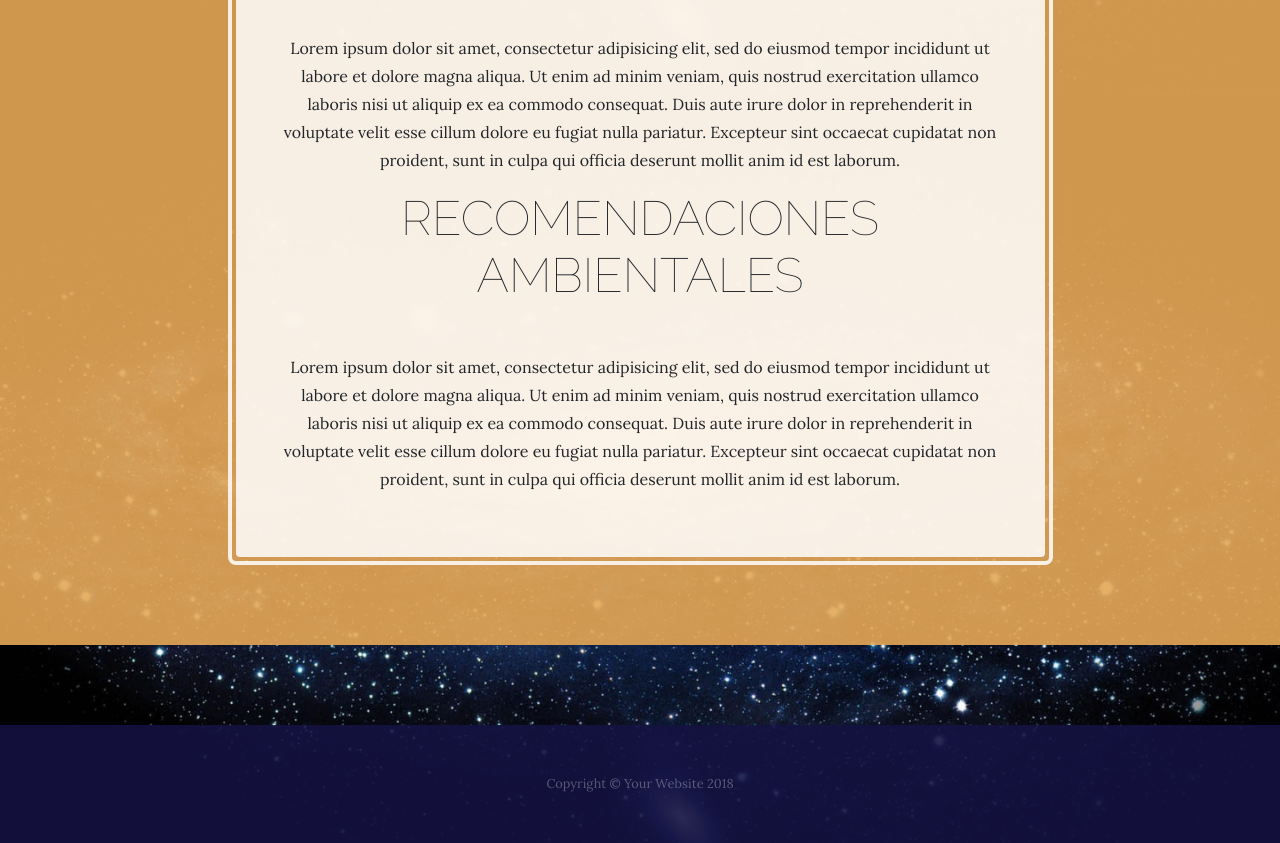
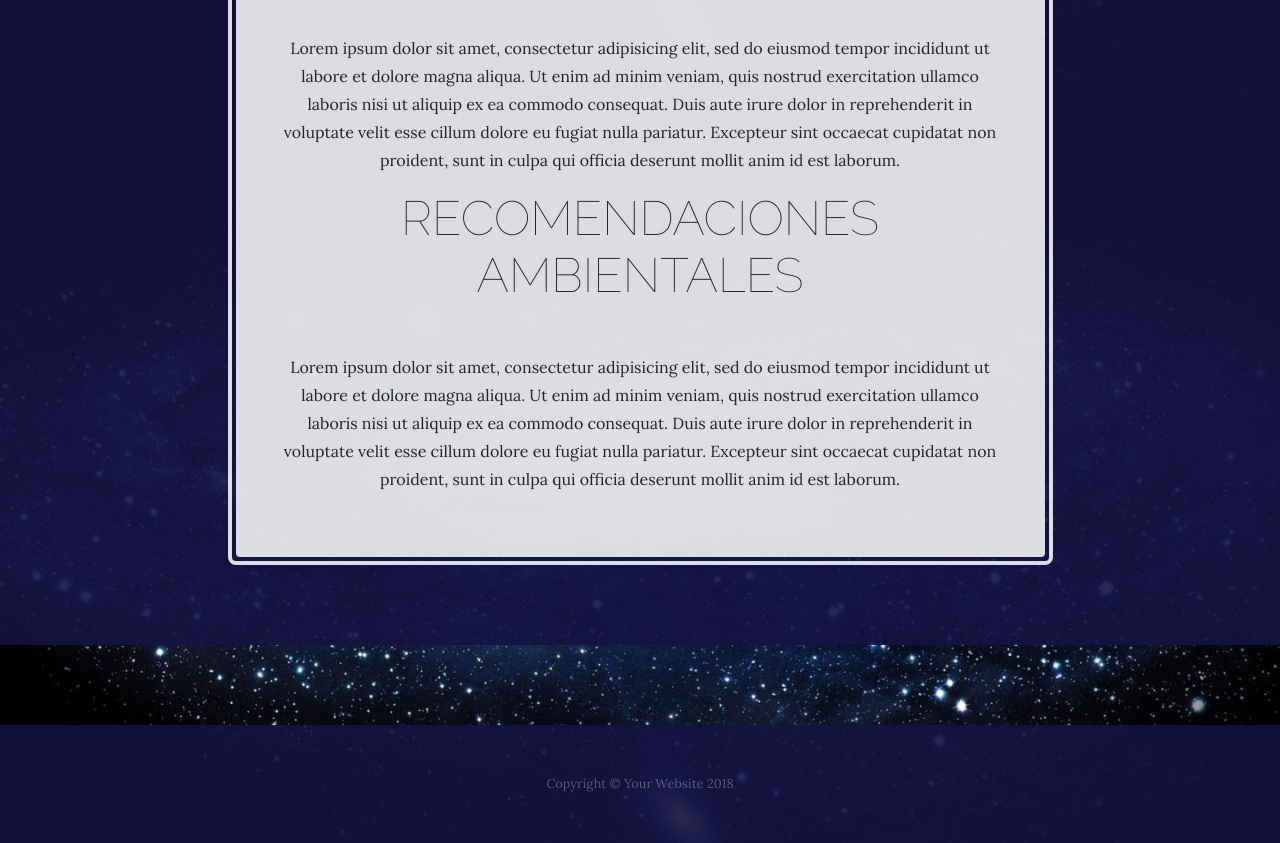
Before and after one commit to DanEscamilla/ViajesMarteATierra, a website: page store.html in a window 1280 px wide. Shown: the part 705-1548 px from the top of the page. Drawn offline with Linux system fonts and the light colour scheme.

Commit message:
Consideraciones css

```diff
--- a/css/business-casual.css
+++ b/css/business-casual.css
@@ -145,7 +145,7 @@ p {
 .cta {
   padding-top: 5rem;
   padding-bottom: 5rem;
-  background-color: rgba(230, 167, 86, 0.9);
+  background-color: rgba(21, 18, 66, 0.9);
 }
 
 .cta .cta-inner {
```
